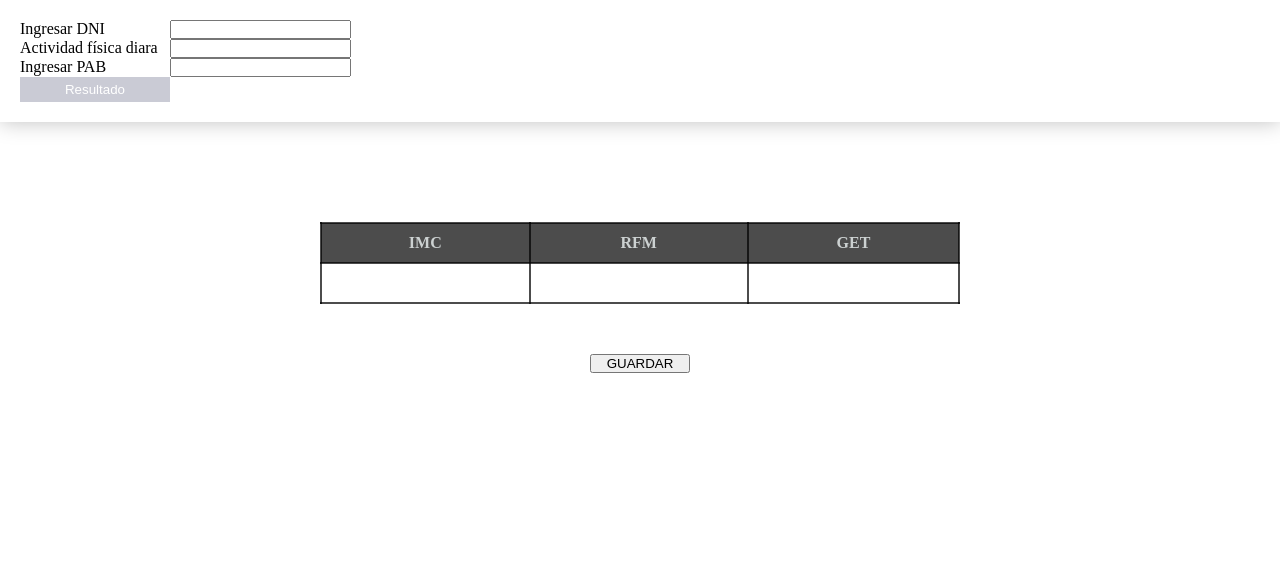
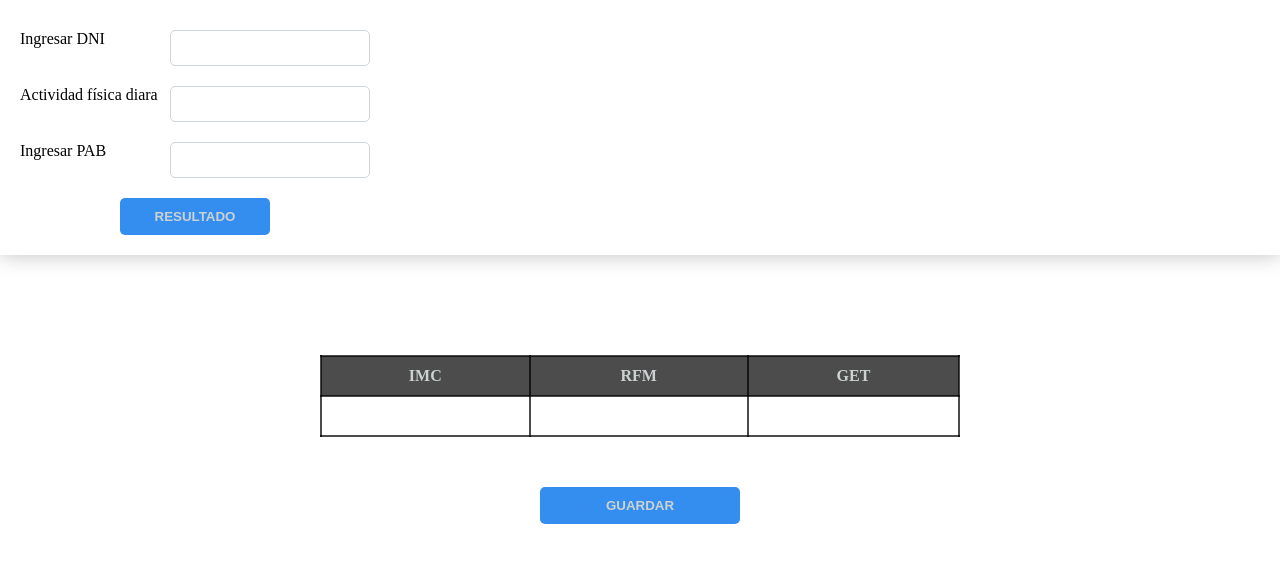
Before and after one commit to eliasbernardo/app-web-nutrition, a website: page dashboard/menu_lateral/antropometria/index.html in a window 1280 px wide. Drawn offline with Linux system fonts and the light colour scheme.

Commit message:
avance antropometria

```diff
--- a/code/css/antropometria.css
+++ b/code/css/antropometria.css
@@ -21,25 +21,60 @@
     padding: 20px;
     box-shadow: 0px 0px 20px 0px rgba(0,0,0,.25);
 }
-.datos-child{
+.datos__child{
     display: flex;
+    padding: 10px 0;
+}
+.datos__input{
+    width: 200px;
+    height: auto;
+    padding: 7px;
+    border: 1px solid #ced4da;
+    outline: none;
+    color: #495057;
+    background-color: #fff;
+    line-height: 1.5;
+    background-clip: padding-box;
+    border-radius: 5px;
+    transition: all .15s ease;
+}
+.datos__input:focus{
+    border-color: #80bdff;
+    outline: 0;
+    box-shadow: 0 0 0 2px rgba(0,123,255,.25);
+}
+.datos__input::-webkit-inner-spin-button,
+.datos__input::-webkit-outer-spin-button{
+    -webkit-appearance: none;
+    margin: 0;
 }
 label{
     width: 150px;
 }
 .button{
     display: flex;
+    padding-left: 100px;
+    margin-top: 10px;
 }
 .btn__antrop{
     width: 150px;
-    padding: 5px;
-    border: none;
+    padding: 10px;
+    border: 1px solid transparent;
+    border-radius: 5px;
     background-color: #cacbd5;
     color: #fff;
     cursor: pointer;
+    color: #CCD1D1;
+    background-color: #338ef0;
+    font-weight: bold;
+    transition: all .5s ease;
 }
 .btn__antrop:hover{
   outline: 1px solid rgba(211, 210, 213, 0.7);
+  background-color: #1782f4;
+}
+.btn__antrop:focus{
+    box-shadow: 0 0 0 2px rgba(0,123,255,.5);
 }
 .resultado{
     width: 100%;
@@ -71,5 +106,22 @@ td,th{
     justify-content: center;
 }
 .btn__guardar{
-    width: 100px;
+    width: 200px;
+    padding: 10px;
+    border: 1px solid transparent;
+    border-radius: 5px;
+    background-color: #cacbd5;
+    color: #fff;
+    cursor: pointer;
+    color: #CCD1D1;
+    background-color: #338ef0;
+    font-weight: bold;
+    transition: all .5s ease;
 }
+.btn__guardar:hover{
+    outline: 1px soid rgba(211, 210, 213, 0.7);
+    background-color: #1782f4;
+}
+.btn__guardar:focus{
+    box-shadow: 0 0 0 2px rgba(0,123,255,.5);
+}
--- a/dashboard/menu_lateral/antropometria/index.html
+++ b/dashboard/menu_lateral/antropometria/index.html
@@ -10,20 +10,20 @@
 <body>
     <div class="content__antrop">
         <div class="datos">
-            <div class="datos-child dni">
+            <div class="datos__child dni">
                 <label for="dni">Ingresar DNI</label>
-                <input type="number" id="dni" name="dni">
+                <input type="number" id="dni" name="dni" class="datos__input">
             </div>
-            <div class="datos-child act__fis">
+            <div class="datos__child act__fis">
                 <label for="actividad">Actividad física diara</label>
-                <input type="text" id="actividad" name="actividad">
+                <input type="text" id="actividad" name="actividad" class="datos__input">
             </div>
-            <div class="datos-child pab">
+            <div class="datos__child pab">
                 <label for="pab">Ingresar PAB</label>
-                <input type="number" name="pab" id="pab">
+                <input type="number" name="pab" id="pab" class="datos__input">
             </div>
             <div class="button">
-                <button type="button" class="btn__antrop">Resultado</button>
+                <button type="button" class="btn__antrop">RESULTADO</button>
             </div>
         </div>
         <div class="resultado">
@@ -41,7 +41,7 @@
             </table>
         </div>
         <div class="guardar">
-            <input type="button" value="GUARDAR" id="ant__guardar" class="btn__guardar">
+            <button class="btn__guardar">GUARDAR</button>
         </div>
     </div>
 </body>
```
